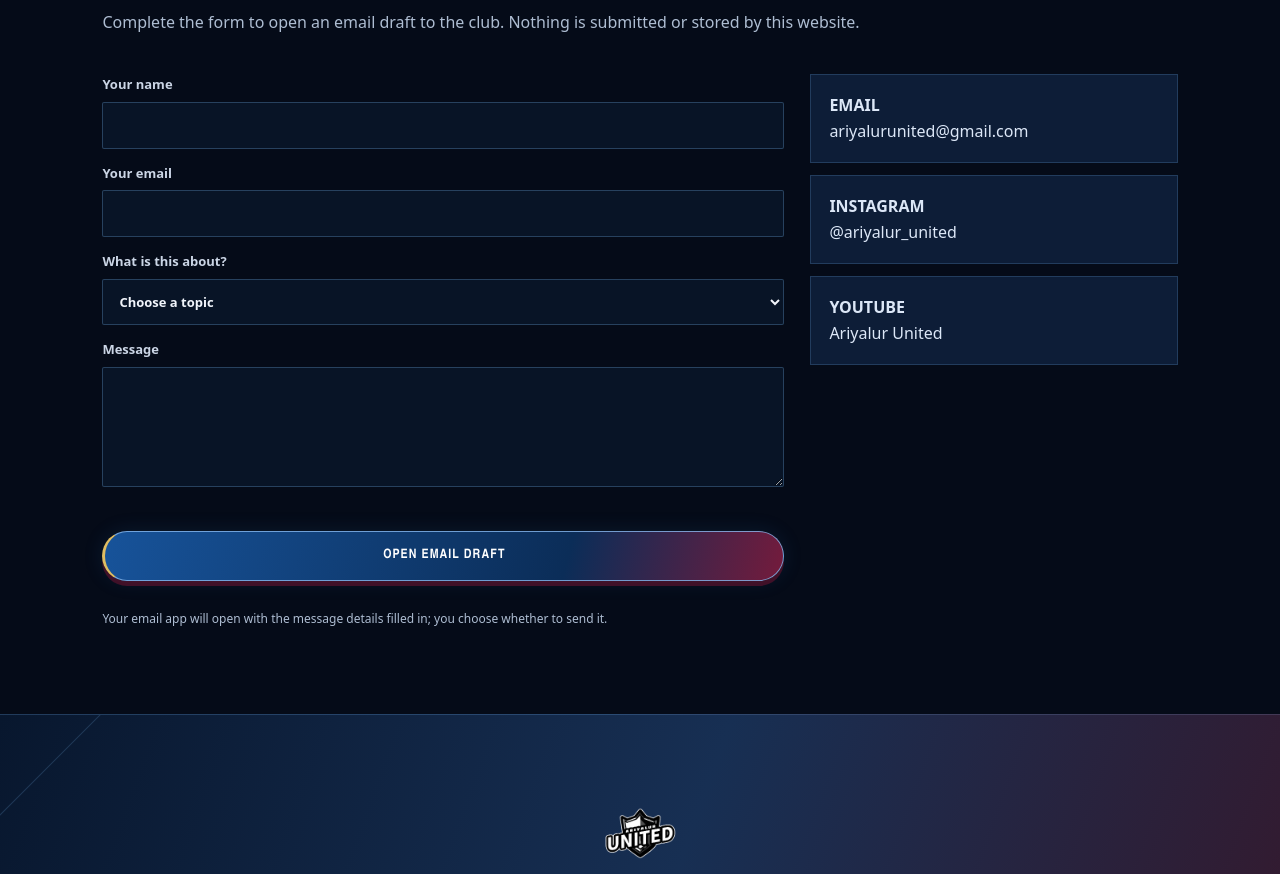
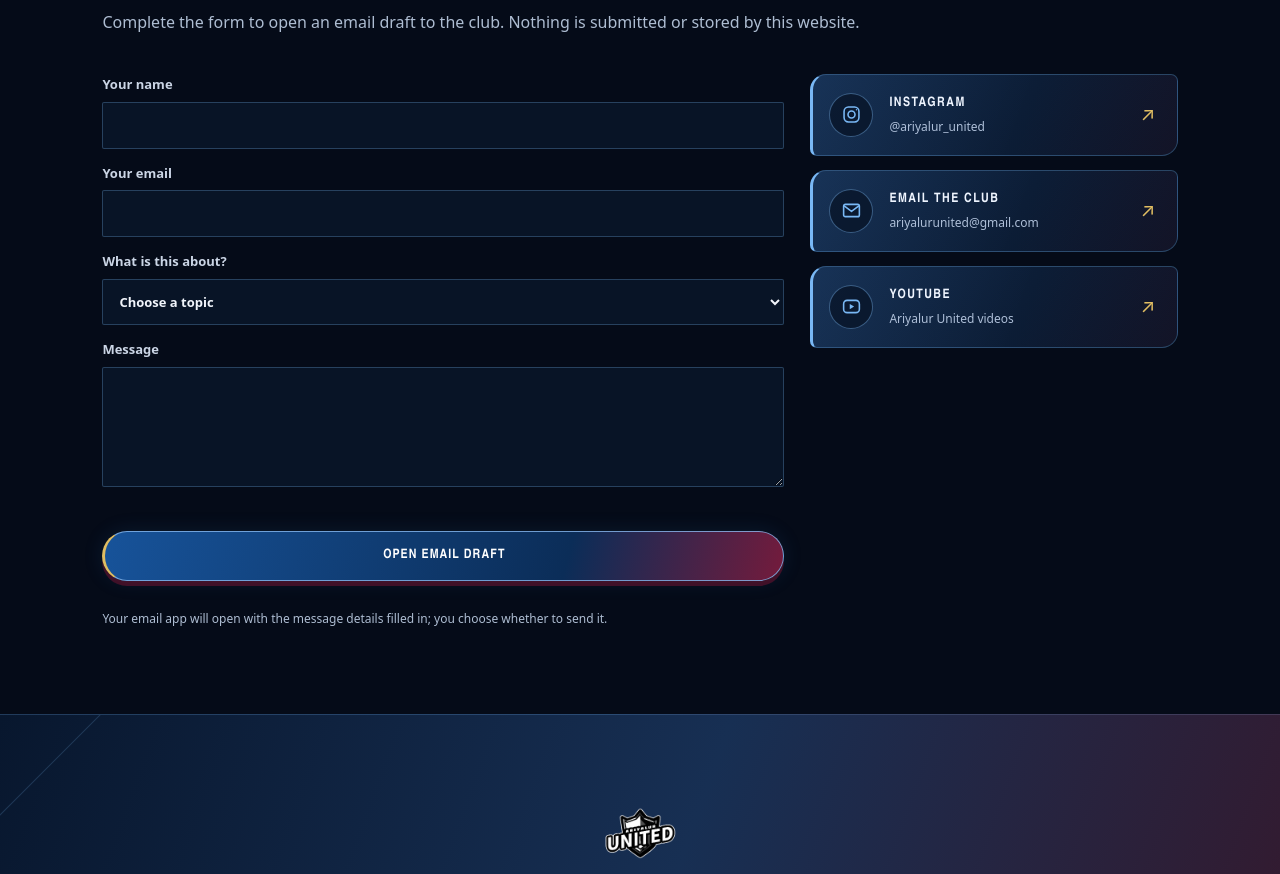
Before and after one commit to ariyalurunited/ariyalurunited.github.io, a plain HTML site: page index.html in a window 1280 px wide. Shown: the part 7056-7930 px from the top of the page. Drawn offline with Linux system fonts and the light colour scheme.

Commit message:
icon changes

```diff
--- a/index.html
+++ b/index.html
@@ -330,6 +330,20 @@ footer{background:#040914;border-color:rgba(121,184,245,.2);color:#aebdd2}
 .player-profile-facts dd{margin-top:5px;color:#eef3fa;font-size:14px;overflow-wrap:anywhere}
 @media(max-width:650px){.player-profile-layout{grid-template-columns:1fr;gap:18px}.player-profile-portrait{width:min(100%,250px);min-height:260px;margin:auto}.player-profile-facts{gap:9px}.player-profile-facts div{padding:10px}}
 
+.community-options{gap:14px}
+.community-options a{position:relative;isolation:isolate;display:grid;grid-template-columns:46px minmax(0,1fr) 20px;align-items:center;gap:14px;min-height:82px;padding:14px 16px;overflow:hidden;border:1px solid rgba(121,184,245,.3);border-left:3px solid var(--blue-bright);border-radius:16px 7px 16px 7px;background:linear-gradient(120deg,rgba(18,44,80,.96),rgba(8,19,37,.98));color:#eff5ff;text-decoration:none;transition:transform .2s ease,border-color .2s ease,box-shadow .2s ease,background .2s ease}
+.community-options a::before{content:"";position:absolute;inset:0;z-index:-1;background:linear-gradient(110deg,rgba(121,184,245,.12),transparent 58%,rgba(146,32,68,.16));opacity:.5;transition:opacity .2s ease}
+.community-options a:hover{transform:translateY(-3px);border-color:var(--gold);border-left-color:var(--garnet);background:linear-gradient(120deg,#153b68,#0a172c);box-shadow:0 7px 0 rgba(112,19,49,.35),0 0 22px rgba(55,123,189,.2)}
+.community-options a:focus-visible{outline:2px solid var(--gold);outline-offset:3px}
+.community-icon{display:grid;width:44px;height:44px;place-items:center;border:1px solid rgba(121,184,245,.42);border-radius:50%;background:rgba(8,19,37,.72);color:var(--blue-bright);transition:transform .2s ease,background .2s ease,border-color .2s ease}
+.community-icon svg{width:21px;height:21px;fill:none;stroke:currentColor;stroke-width:1.8;stroke-linecap:round;stroke-linejoin:round}
+.community-options a:hover .community-icon{transform:scale(1.07);border-color:var(--gold);background:rgba(146,32,68,.28);color:var(--gold)}
+.community-copy{display:grid;min-width:0;gap:4px}
+.community-copy strong{font-family:var(--font-display);font-size:13px;font-weight:800;letter-spacing:.11em}
+.community-copy span{overflow-wrap:anywhere;color:#aebfd8;font-size:12px;line-height:1.4}
+.community-arrow{color:var(--gold);font-size:19px;line-height:1;transition:transform .2s ease}
+.community-options a:hover .community-arrow{transform:translate(2px,-2px)}
+
 </style>
 </head>
 <body>
@@ -616,9 +630,21 @@ footer{background:#040914;border-color:rgba(121,184,245,.2);color:#aebdd2}
       <p class="form-note" id="contact-status" aria-live="polite">Your email app will open with the message details filled in; you choose whether to send it.</p>
     </form>
     <aside class="community-options">
-      <a href="mailto:ariyalurunited@gmail.com"><strong>EMAIL</strong><br>ariyalurunited@gmail.com</a>
-      <a href="https://www.instagram.com/ariyalur_united/" target="_blank" rel="noopener noreferrer"><strong>INSTAGRAM</strong><br>@ariyalur_united</a>
-      <a href="https://www.youtube.com/@Ariyalur_United" target="_blank" rel="noopener noreferrer"><strong>YOUTUBE</strong><br>Ariyalur United</a>
+      <a href="https://www.instagram.com/ariyalur_united/" target="_blank" rel="noopener noreferrer">
+        <span class="community-icon" aria-hidden="true"><svg viewBox="0 0 24 24"><rect x="3.5" y="3.5" width="17" height="17" rx="5"/><circle cx="12" cy="12" r="4"/><circle cx="17.7" cy="6.6" r=".8" fill="currentColor" stroke="none"/></svg></span>
+        <span class="community-copy"><strong>INSTAGRAM</strong><span>@ariyalur_united</span></span>
+        <span class="community-arrow" aria-hidden="true">↗</span>
+      </a>
+      <a href="mailto:ariyalurunited@gmail.com">
+        <span class="community-icon" aria-hidden="true"><svg viewBox="0 0 24 24"><rect x="3" y="5" width="18" height="14" rx="2"/><path d="m4 7 8 6 8-6"/></svg></span>
+        <span class="community-copy"><strong>EMAIL THE CLUB</strong><span>ariyalurunited@gmail.com</span></span>
+        <span class="community-arrow" aria-hidden="true">↗</span>
+      </a>
+      <a href="https://www.youtube.com/@Ariyalur_United" target="_blank" rel="noopener noreferrer">
+        <span class="community-icon" aria-hidden="true"><svg viewBox="0 0 24 24"><rect x="3" y="5" width="18" height="14" rx="4"/><path d="m10 9 5 3-5 3z" fill="currentColor" stroke="none"/></svg></span>
+        <span class="community-copy"><strong>YOUTUBE</strong><span>Ariyalur United videos</span></span>
+        <span class="community-arrow" aria-hidden="true">↗</span>
+      </a>
     </aside>
   </div>
 </section>
```
